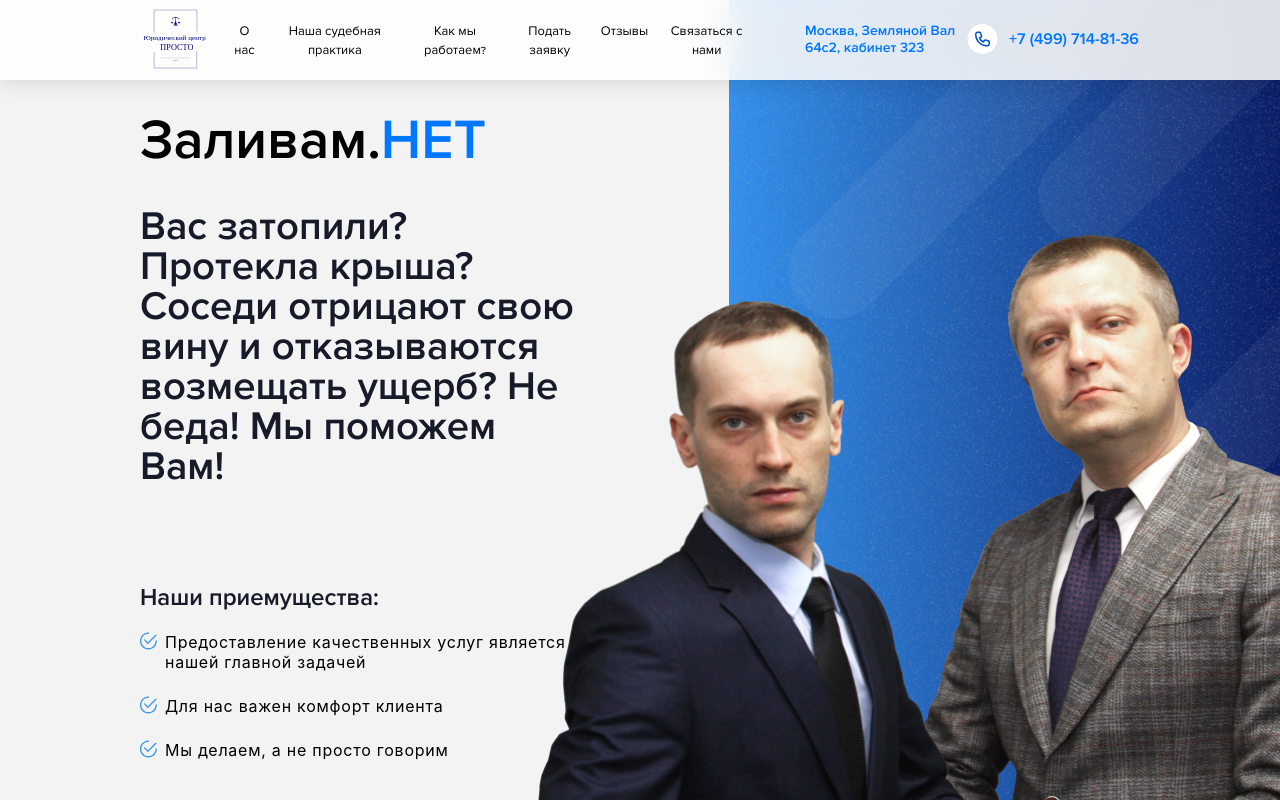
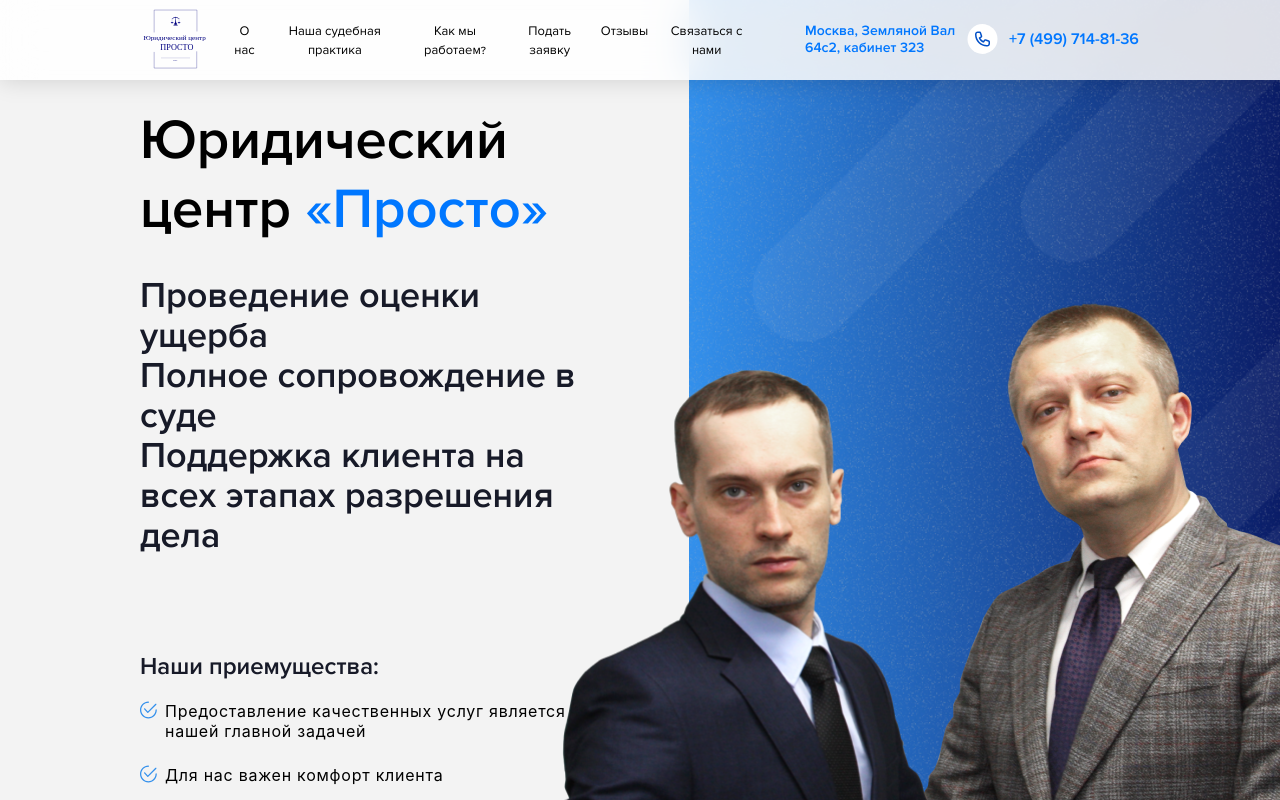
Before and after one commit to Photokub/zalivam-net, a React (Create React App) app: page / in a window 1280 px wide. Shown: the top 800 px of the page. Built offline with nearby package versions, Linux system fonts and the light colour scheme.

Commit message:
Refactor: правкb Main

```diff
--- a/src/components/Main/Main.css
+++ b/src/components/Main/Main.css
@@ -62,7 +62,7 @@
 }
 
 .main__logo::after {
-  content: "НЕТ";
+  content: "«Просто»";
   color: #07F;
 }
 
@@ -71,7 +71,7 @@
   color: var(--Text-bodyText, #171A28);
   font-variant-numeric: lining-nums proportional-nums;
   font-family: Proxima Nova;
-  font-size: 40px;
+  font-size: 36px;
   margin: 0 0 96px 0;
   font-style: normal;
   font-weight: 600;
--- a/src/components/Main/Main.scss
+++ b/src/components/Main/Main.scss
@@ -63,7 +63,7 @@
 }
 
 .main__logo::after {
-    content: "НЕТ";
+    content: "«Просто»";
     color: #07F;
 }
 
@@ -72,7 +72,7 @@
     color: var(--Text-bodyText, #171A28);
     font-variant-numeric: lining-nums proportional-nums;
     font-family: Proxima Nova;
-    font-size: 40px;
+    font-size: 36px;
     margin: 0 0 96px 0;
     font-style: normal;
     font-weight: 600;
--- a/src/components/Main/Main.tsx
+++ b/src/components/Main/Main.tsx
@@ -3,7 +3,7 @@ import React from "react";
 import { FaPhoneAlt } from "react-icons/fa"
 import gorbunov from '../../images/gorbunov-main.png';
 import otinov from '../../images/otinov-main.png'
-import  NameContainer  from "../NameContainer/NameContainer";
+import NameContainer from "../NameContainer/NameContainer";
 import "./Main.css"
 
 
@@ -16,11 +16,10 @@ const Main: React.FC<MainPropTypes> = () => {
         <section className="main">
             <div className="main__wrap">
                 <div className="main__textContainer">
-                    <h1 className="main__logo">Заливам.</h1>
-                    <h2 className="main__title">Вас затопили?<br />
-                        Протекла крыша?<br />
-                        Соседи отрицают свою вину и отказываются возмещать ущерб?
-                        Не беда! Мы поможем Вам!</h2>
+                    <h1 className="main__logo">Юридический центр </h1>
+                    <h2 className="main__title">Проведение оценки ущерба<br />
+                        Полное сопровождение в суде<br />
+                        Поддержка клиента на всех этапах разрешения дела</h2>
                     <h3 className="main__subtitle">Наши приемущества:</h3>
                     <ul className="main__list">
                         <li className="main__listitem">Предоставление качественных услуг является нашей главной задачей</li>
```
Also changed, not shown: 1 other file (tests, documents, lock files or other folders).
